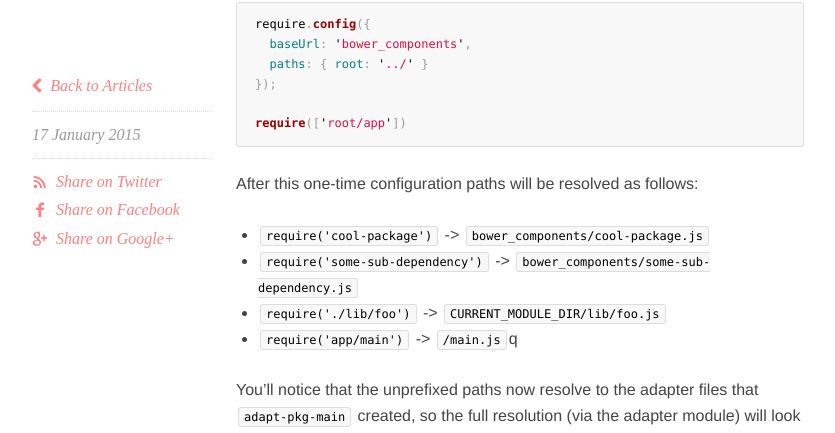
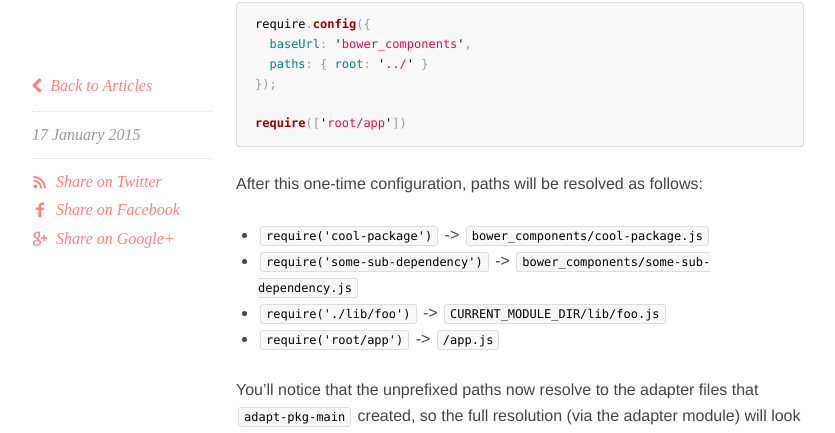
Before and after one commit to wilsonpage/blog, a Jekyll site: the page built from _posts/2015-01-17-the-perfect-amd-setup.markdown, in a window 1280 px wide and 900 px high, scrolled down 2349 px. Shown: the part 85-518 px from the top of the window, without its empty margins (120-955 px from the left). Built offline with Jekyll 4.4.1, drawn with Linux system fonts in a browser that asks for light colours; Markdown is read by kramdown in place of the engine named in the settings; comment, search, counter and statistics services are not loaded.

Commit message:
Article tweaks

```diff
--- a/_posts/2015-01-17-the-perfect-amd-setup.markdown
+++ b/_posts/2015-01-17-the-perfect-amd-setup.markdown
@@ -88,12 +88,12 @@ require.config({
 require(['root/app'])
 {% endhighlight %}
 
-After this one-time configuration paths will be resolved as follows:
+After this one-time configuration, paths will be resolved as follows:
 
 - `require('cool-package')` -> `bower_components/cool-package.js`
 - `require('some-sub-dependency')` -> `bower_components/some-sub-dependency.js`
 - `require('./lib/foo')` -> `CURRENT_MODULE_DIR/lib/foo.js`
-- `require('app/main')` -> `/main.js`q
+- `require('root/app')` -> `/app.js`
 
 You'll notice that the unprefixed paths now resolve to the adapter files that `adapt-pkg-main` created, so the full resolution (via the adapter module) will look like:
 
```
